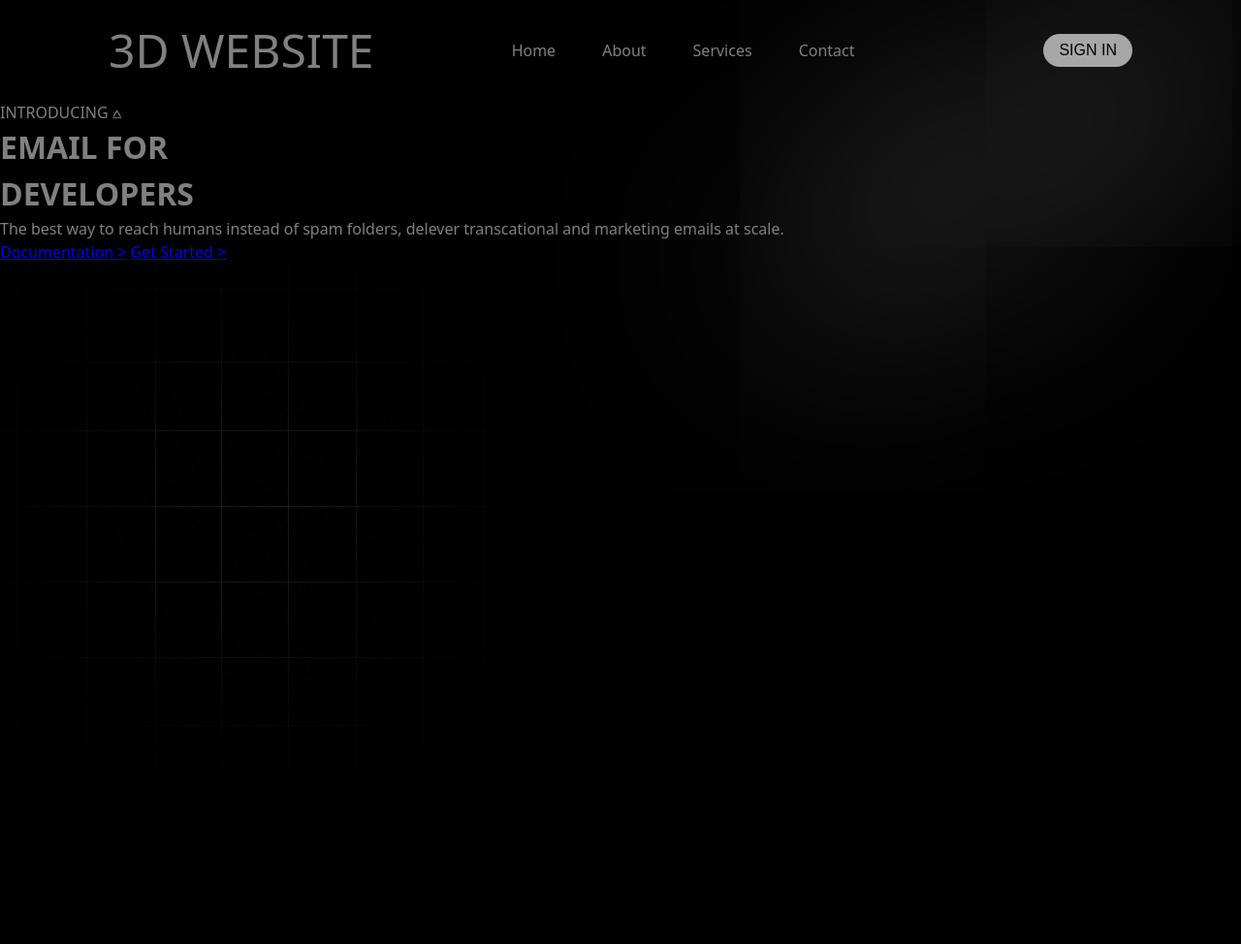
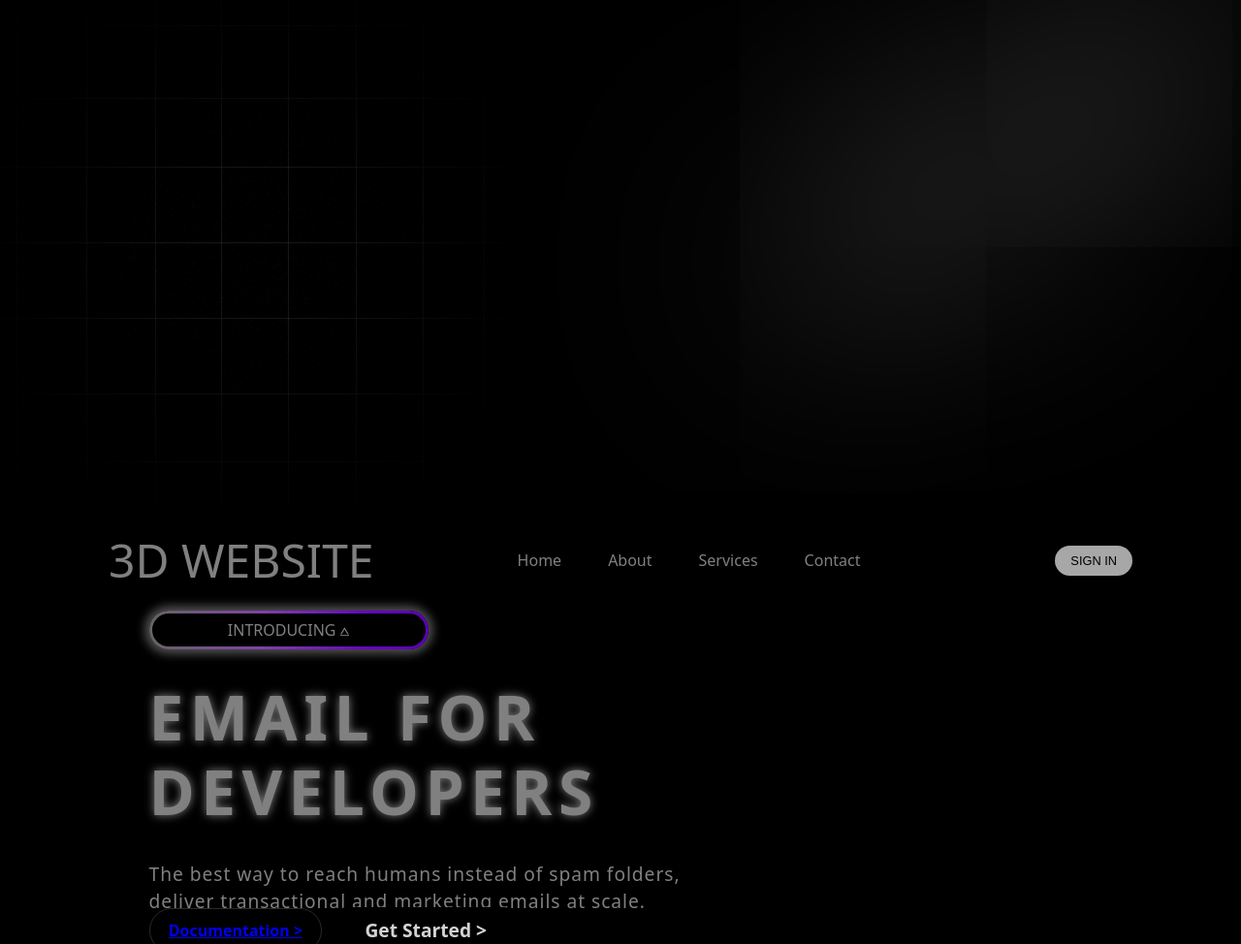
Before and after one commit to Anshuprem/Random-Projects, a plain HTML site: page 3D WEBSITE/index.html in a window 1280 px wide. Shown: the whole page at 97% size. Before the commit the page ends 800 px from the top, so only its background shows below. Drawn offline with Linux system fonts and the light colour scheme; some packages are replaced by stand-ins of ours; a script that the page names is missing.

Commit message:
added 3d

```diff
--- a/3D WEBSITE/index.html
+++ b/3D WEBSITE/index.html
@@ -6,9 +6,10 @@
     <meta name="viewport" content="width=device-width, initial-scale=1.0">
     <title>Document</title>
     <link rel="stylesheet" href="style.css">
-    <link rel="stylesheet" href="https://cdnjs.cloudflare.com/ajax/libs/font-awesome/5.15.1/css/all.min.css">
 </head>
 <body>
+    <img class="image-gradient" src="gradient.png" alt="gradient">
+    <div class="layer-blur"></div>
     <div class="container">
         <header>
             <h1 class="logo">3D WEBSITE</h1>
@@ -20,23 +21,24 @@
             </nav>
             <button class="btn-signin">SIGN IN</button>
         </header>
-     </div>
-    <main>
-    <div class="content">
-        <div class ="tag box">
-            <div class="tag">INTRODUCING &wedbar;</div>
-        </div>
+
+        <main>
+         <div class="content">
+             <div class ="tag-box">
+               <div class="tag">INTRODUCING &wedbar;</div>
+             </div>
         <h1>EMAIL FOR<br>DEVELOPERS</h1>
         <p class="description">
             The best way to reach humans instead of spam folders,
-            delever transcational and marketing emails at scale.
+            deliver transactional and marketing emails at scale.
         </p>
         <div class="buttons">
             <a href="#" class="btn-get-started ">Documentation &gt;</a>
             <a href="#" class="btn-signin-main">Get Started &gt;</a>
-        </div></main>
-    </div>
-    <img class="image-gradient" src="gradient.png" alt="gradient">
-    <div class="layer-blur"></div>
+        </div>
+    <spline-viewer class="robot.3d" url="https://prod.spline.design/hwV1MNo8AZAX9Tv3/scene.splinecode"></spline-viewer>
+    </main>
+</div>
+<script type="module" src="https://unpkg.com/@splinetool/viewer@1.9.82/build/spline-viewer.js"></script>
 </body>
 </html>
--- a/3D WEBSITE/style.css
+++ b/3D WEBSITE/style.css
@@ -10,8 +10,6 @@ body{
     color: gray;
     min-height: 100vh;
     line-height: 1.5;
-
-
 }
 .image-gradients {
     position: absolute;
@@ -73,7 +71,7 @@ nav a:hover{
     border-radius: 50px;
     border: none;
     transition: background-color 0.2s ease;
-    font-size: 1rem;
+    font-size: 0.8rem;
     font-weight: 500;
     cursor: pointer;
 }
@@ -81,3 +79,93 @@ nav a:hover{
     background-color: #000000;
     color: whitesmoke;
 }
+main{
+    display: flex;
+    flex-direction: column;
+    justify-content: center;
+    min-height: calc(90vh-6rem);
+}
+.content{
+    max-width: 40rem;
+    margin-left: 10%;
+    z-index: 999;
+}
+.tag-box{
+    position: relative;
+    width: 18rem;
+    height: 2.5rem;
+    border-radius: 50px;
+    background: linear-gradient(90deg, #656565, #7f42a7, #6600c5, #5300a0, #757575, #656565);
+    background-size: 200%;
+    animation: animationgradient 2.5s linear infinite;
+    box-shadow: 0 0 10px 5px rgba(255, 255, 255, 0.3);
+}
+@keyframes animationgradient{
+    to{
+        background-position: 200%;
+    }
+}
+.tag-box .tag{
+    position: absolute;
+    inset: 3px 3px 3px 3px;
+    background-color: #000000;
+    border-radius: 50px;
+    display: flex;
+    align-items: center;
+    justify-content: center;
+    transition: 0.5s ease;
+    cursor: pointer;
+}
+.tag-box .tag:hover{
+    color:#5300a0;
+}
+.content h1{
+    font-size: 4rem;
+    font-weight: 600;
+    letter-spacing: 0.1em;
+    margin: 2rem 0;
+    line-height: 1.2;
+    text-shadow: 0 0 10px gray;
+}
+.description{
+    font-size: 1.2rem;
+    letter-spacing: 0.05em;
+    max-width: 35rem;
+    color: gray;
+    line-height: 1.5;
+}
+.button{
+    display: flex;
+    gap: 1rem;
+    margin: 3rem;
+}
+.btn-get-started{
+    border:1px solid #2a2a2a;
+    padding:0.7rem 1.2rem;
+    border-radius: 50px;
+    font-size: 1rem;
+    font-weight: 600;
+    transition: background-color 0.2s ease;
+}
+.btn-get-started:hover{
+    background-color: #1a1a1a;
+}
+.btn-signin-main{
+    text-decoration: none;
+    color: lightgray;
+    background-color: #000000;
+    padding: 0.6rem 2.5rem;
+    border-radius: 50px;
+    font-size: 1.2rem;
+    font-weight: 600;
+    transition: background-color 0.2s ease;
+}
+.btn-signin-main:hover{
+    background-color: #a7a7a7;
+    color: black;
+}
+.robot-3d{
+    position: absolute;
+    top: 0;
+    right: 5%;
+}
```
